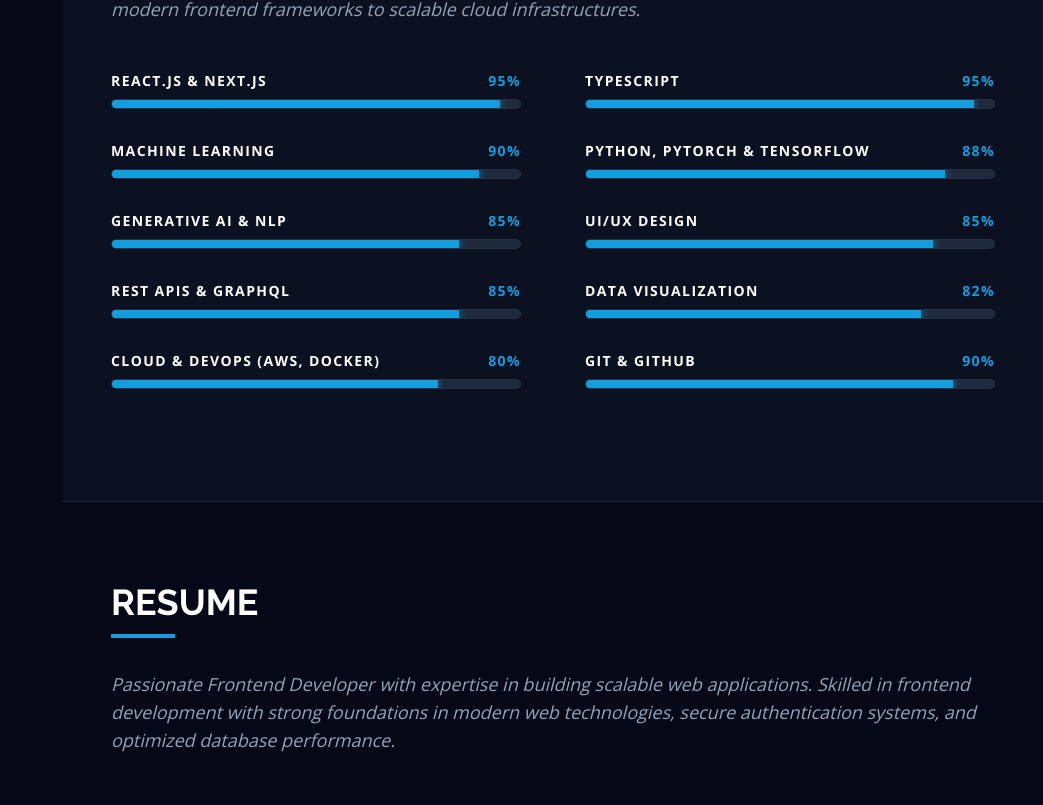
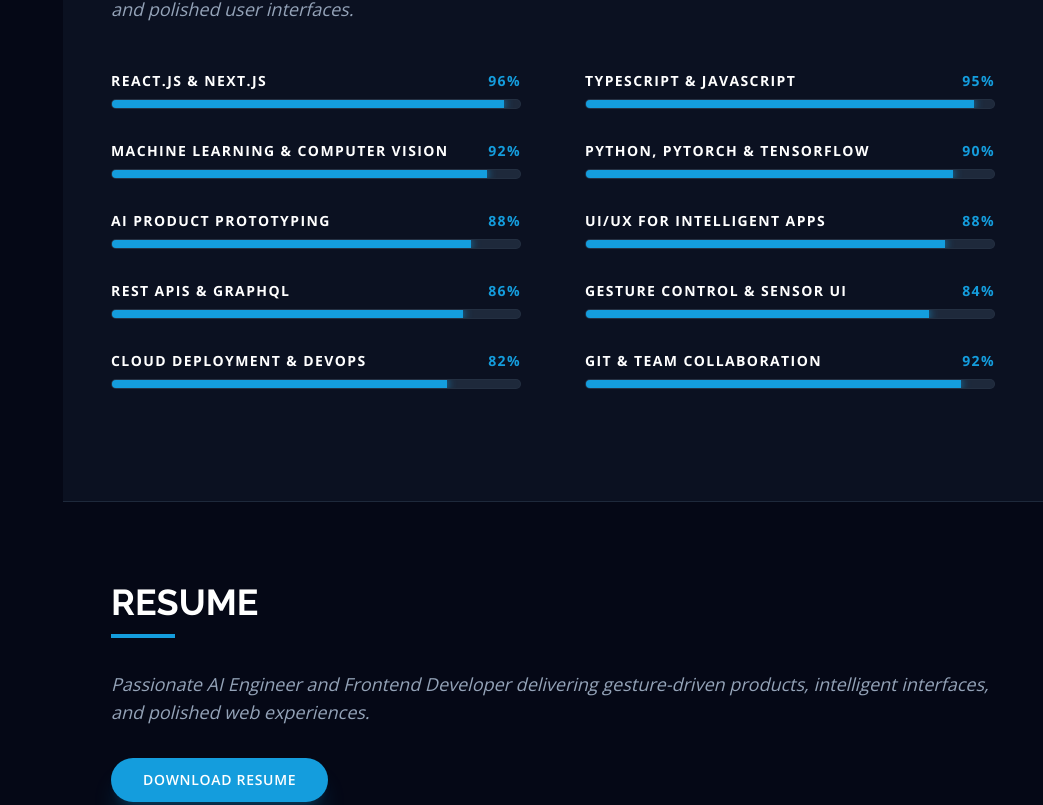
Before and after one commit to Rajakamran12/Raja-Kamran-Portfolio, a React (Vite) app: page / in a window 1280 px wide. Shown: the part 1955-2760 px from the top of the page, without its empty margins (237-1280 px from the left). Built offline with nearby package versions, Linux system fonts and the light colour scheme.

Commit message:
Add Gesture Based PC Control project, update skills for frontend/AI engineering, and add resume download button

```diff
--- a/components/Portfolio.tsx
+++ b/components/Portfolio.tsx
@@ -18,7 +18,7 @@
           Portfolio
         </h2>
         <p className="mt-8 text-[#94a3b8] italic text-lg max-w-4xl">
-          A showcase of AI-first frontend products, interactive dashboards, and intelligent web systems designed for modern digital experiences.
+          A showcase of AI-first frontend products, intelligent interfaces, and gesture-based systems built for modern digital experiences.
         </p>
       </div>
 
@@ -56,6 +56,8 @@
                 {project.github && (
                   <a
                     href={project.github}
+                    target="_blank"
+                    rel="noreferrer"
                     className="w-12 h-12 flex items-center justify-center rounded-full bg-[#149ddd] text-white hover:bg-white hover:text-[#149ddd] transition-all transform hover:scale-110 shadow-lg"
                     title="View Source Code"
                   >
@@ -65,6 +67,8 @@
                 {project.demo && (
                   <a
                     href={project.demo}
+                    target="_blank"
+                    rel="noreferrer"
                     className="w-12 h-12 flex items-center justify-center rounded-full bg-[#149ddd] text-white hover:bg-white hover:text-[#149ddd] transition-all transform hover:scale-110 shadow-lg"
                     title="View Live Demo"
                   >
--- a/components/Resume.tsx
+++ b/components/Resume.tsx
@@ -10,8 +10,17 @@
           Resume
         </h2>
         <p className="mt-8 text-[#94a3b8] italic text-lg max-w-4xl">
-          Passionate Frontend Developer with expertise in building scalable web applications. Skilled in frontend development with strong foundations in modern web technologies, secure authentication systems, and optimized database performance.
+          Passionate AI Engineer and Frontend Developer delivering gesture-driven products, intelligent interfaces, and polished web experiences.
         </p>
+        <div className="mt-8">
+          <a
+            href="/resume.pdf"
+            download
+            className="inline-flex items-center justify-center rounded-full bg-[#149ddd] px-8 py-3 text-sm font-semibold uppercase tracking-wider text-white shadow-xl shadow-[#149ddd]/20 transition-all duration-300 hover:bg-white hover:text-[#149ddd]"
+          >
+            Download Resume
+          </a>
+        </div>
       </div>
 
       <div className="grid grid-cols-1 lg:grid-cols-2 gap-12">
--- a/components/Skills.tsx
+++ b/components/Skills.tsx
@@ -47,7 +47,7 @@
           Skills
         </h2>
         <p className="mt-8 text-[#94a3b8] italic max-w-4xl text-lg">
-          Highly proficient in building web ecosystems from scratch. My technical toolkit includes everything from modern frontend frameworks to scalable cloud infrastructures.
+          Frontend and AI engineering expertise built for intelligent product delivery, gesture-driven experiences, and polished user interfaces.
         </p>
       </div>
 
--- a/constants.tsx
+++ b/constants.tsx
@@ -2,16 +2,16 @@
 import { Skill, Experience, Education, Service, Project } from './types';
 
 export const SKILLS: Skill[] = [
-  { name: 'React.js & Next.js', percentage: 95 },
-  { name: 'TypeScript', percentage: 95 },
-  { name: 'Machine Learning', percentage: 90 },
-  { name: 'Python, PyTorch & TensorFlow', percentage: 88 },
-  { name: 'Generative AI & NLP', percentage: 85 },
-  { name: 'UI/UX Design', percentage: 85 },
-  { name: 'REST APIs & GraphQL', percentage: 85 },
-  { name: 'Data Visualization', percentage: 82 },
-  { name: 'Cloud & DevOps (AWS, Docker)', percentage: 80 },
-  { name: 'Git & GitHub', percentage: 90 },
+  { name: 'React.js & Next.js', percentage: 96 },
+  { name: 'TypeScript & JavaScript', percentage: 95 },
+  { name: 'Machine Learning & Computer Vision', percentage: 92 },
+  { name: 'Python, PyTorch & TensorFlow', percentage: 90 },
+  { name: 'AI Product Prototyping', percentage: 88 },
+  { name: 'UI/UX for Intelligent Apps', percentage: 88 },
+  { name: 'REST APIs & GraphQL', percentage: 86 },
+  { name: 'Gesture Control & Sensor UI', percentage: 84 },
+  { name: 'Cloud Deployment & DevOps', percentage: 82 },
+  { name: 'Git & Team Collaboration', percentage: 92 },
 ];
 
 export const EDUCATION: Education[] = [
@@ -100,6 +100,14 @@
 
 export const PROJECTS: Project[] = [
   {
+    title: 'Gesture Based PC Control',
+    description: 'Gesture-based PC control system combining hand tracking, UI automation, and intelligent desktop interactions.',
+    image: 'https://images.unsplash.com/photo-1518770660439-4636190af475?auto=format&fit=crop&q=80&w=800',
+    category: 'AI',
+    github: 'https://github.com/Rajakamran12/Gesture_Based_PC_Control.git',
+    demo: 'https://github.com/Rajakamran12/Gesture_Based_PC_Control.git'
+  },
+  {
     title: 'Smart AI Assistant',
     description: 'Conversational AI companion built with Gemini API and adaptive frontend interactions.',
     image: 'https://images.unsplash.com/photo-1677442136019-21780ecad995?auto=format&fit=crop&q=80&w=800',
```
Also changed, not shown: 1 other file (tests, documents, lock files or other folders).
